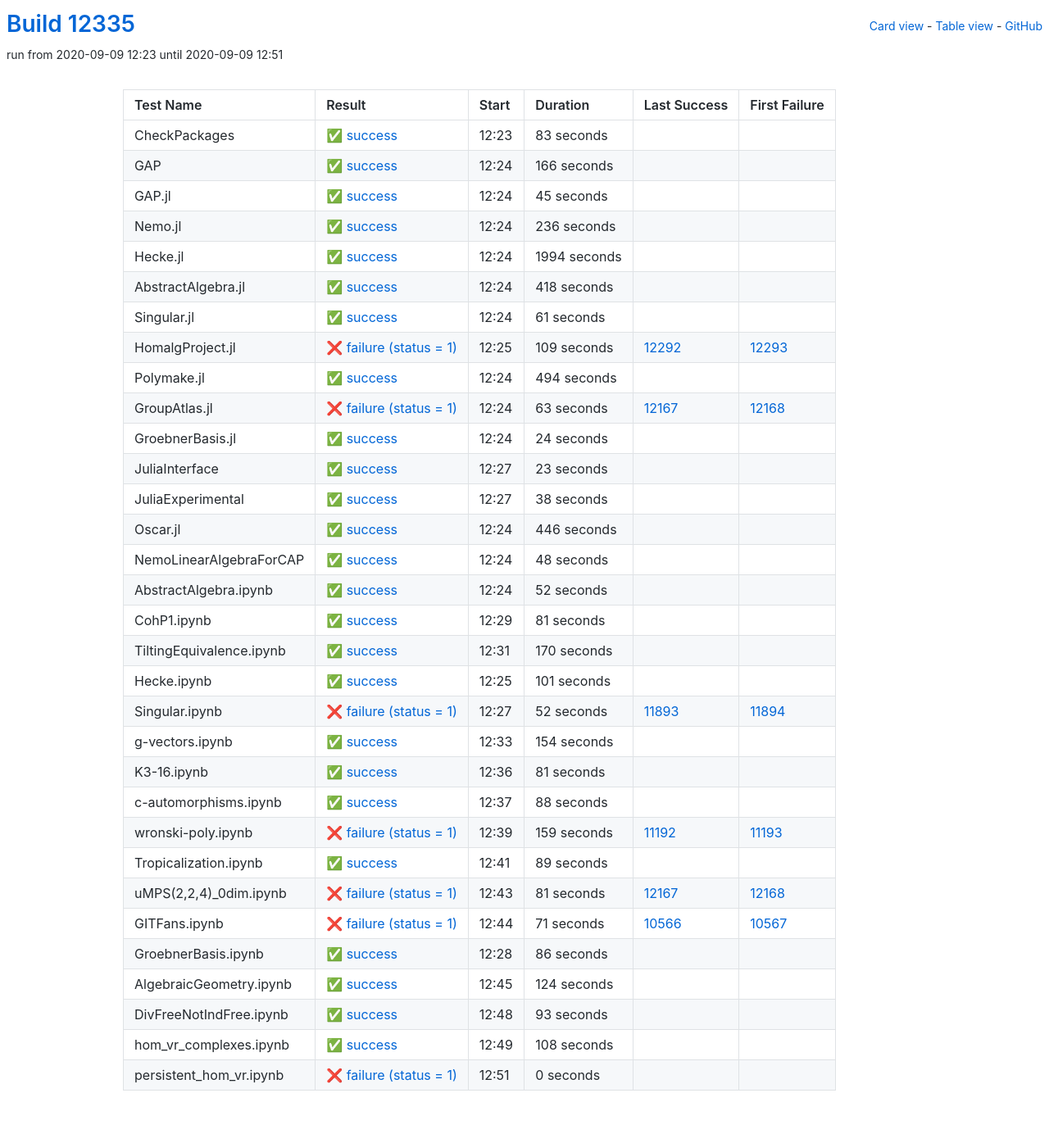
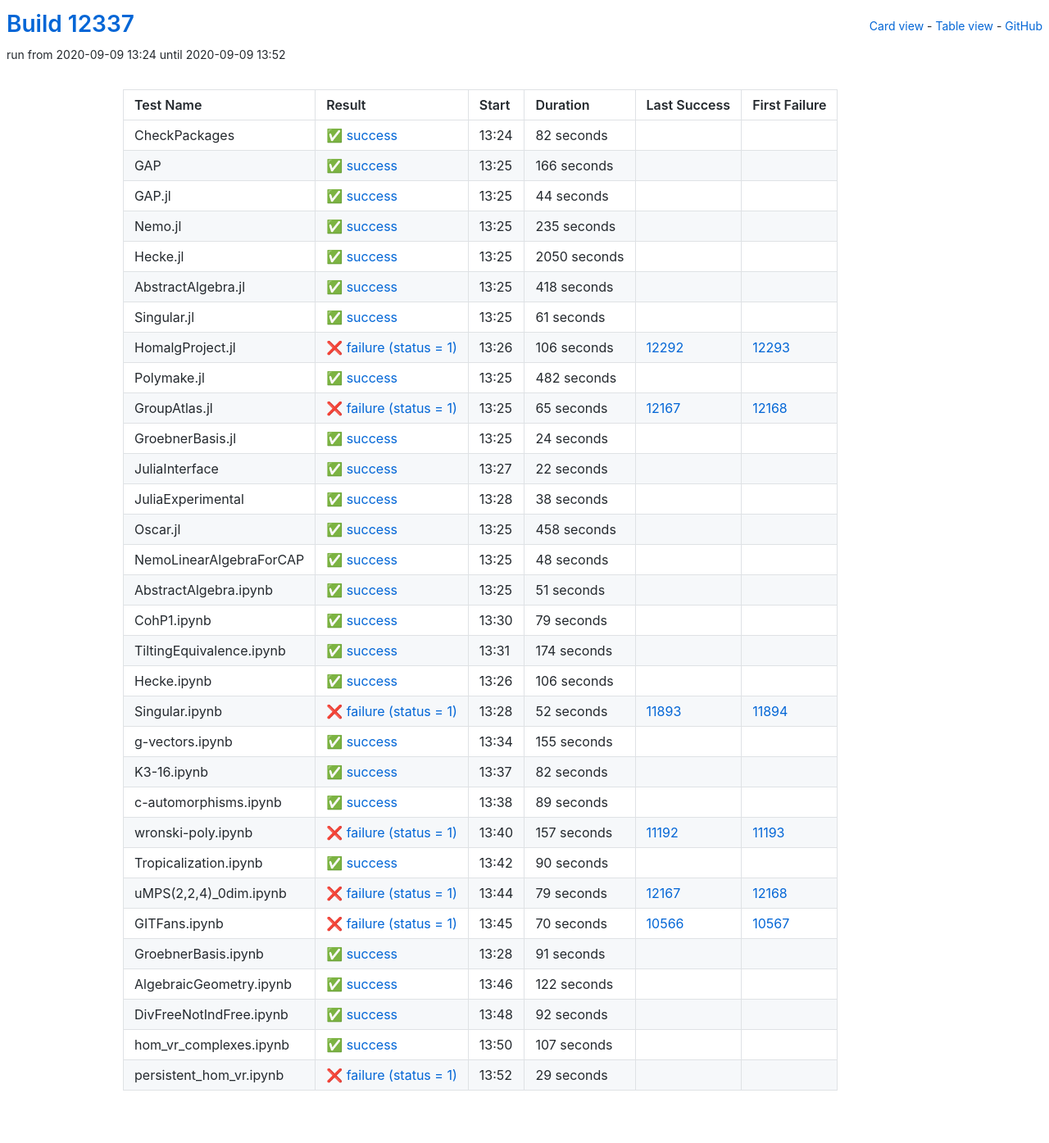
Before and after one commit to oscar-system/oscar-ci-status, a Jekyll site: the page built from table.html, in a window 1280 px wide. Shown: the whole page at 82% size. Built offline with Jekyll 4.4.1, drawn with Linux system fonts in a browser that asks for light colours.

Commit message:
Build #12337

```diff
--- a/_data/ci.yml
+++ b/_data/ci.yml
@@ -1,6 +1,6 @@
 ---
-build: 12335
-build_url: https://oscarci.mathematik.uni-kl.de/job/oscar/12335/
+build: 12337
+build_url: https://oscarci.mathematik.uni-kl.de/job/oscar/12337/
 job: oscar
 organization: oscar-system
 repo: oscar-ci-status
@@ -8,20 +8,20 @@ repourl: https://github.com/oscar-system/oscar-ci-status
 tests:
 - name: CheckPackages
   id: checkpackages
-  log: https://oscarci.mathematik.uni-kl.de/job/oscar/12335/artifact/logs/build-12335/CheckPackages.log
-  start: 2020-09-09 12:23
+  log: https://oscarci.mathematik.uni-kl.de/job/oscar/12337/artifact/logs/build-12337/CheckPackages.log
+  start: 2020-09-09 13:24
   success: true
   exitcode: 0
   status: success
-  duration: 83
+  duration: 82
   last_success: false
   last_success_url:
   first_failure: false
   first_failure_url:
 - name: GAP
   id: gap
-  log: https://oscarci.mathematik.uni-kl.de/job/oscar/12335/artifact/logs/build-12335/GAP.log
-  start: 2020-09-09 12:24
+  log: https://oscarci.mathematik.uni-kl.de/job/oscar/12337/artifact/logs/build-12337/GAP.log
+  start: 2020-09-09 13:25
   success: true
   exitcode: 0
   status: success
@@ -32,44 +32,44 @@ tests:
   first_failure_url:
 - name: GAP.jl
   id: gap-jl
-  log: https://oscarci.mathematik.uni-kl.de/job/oscar/12335/artifact/logs/build-12335/GAP.jl.log
-  start: 2020-09-09 12:24
+  log: https://oscarci.mathematik.uni-kl.de/job/oscar/12337/artifact/logs/build-12337/GAP.jl.log
+  start: 2020-09-09 13:25
   success: true
   exitcode: 0
   status: success
-  duration: 45
+  duration: 44
   last_success: false
   last_success_url:
   first_failure: false
   first_failure_url:
 - name: Nemo.jl
   id: nemo-jl
-  log: https://oscarci.mathematik.uni-kl.de/job/oscar/12335/artifact/logs/build-12335/Nemo.jl.log
-  start: 2020-09-09 12:24
+  log: https://oscarci.mathematik.uni-kl.de/job/oscar/12337/artifact/logs/build-12337/Nemo.jl.log
+  start: 2020-09-09 13:25
   success: true
   exitcode: 0
   status: success
-  duration: 236
+  duration: 235
   last_success: false
   last_success_url:
   first_failure: false
   first_failure_url:
 - name: Hecke.jl
   id: hecke-jl
-  log: https://oscarci.mathematik.uni-kl.de/job/oscar/12335/artifact/logs/build-12335/Hecke.jl.log
-  start: 2020-09-09 12:24
+  log: https://oscarci.mathematik.uni-kl.de/job/oscar/12337/artifact/logs/build-12337/Hecke.jl.log
+  start: 2020-09-09 13:25
   success: true
   exitcode: 0
   status: success
-  duration: 1994
+  duration: 2050
   last_success: false
   last_success_url:
   first_failure: false
   first_failure_url:
 - name: AbstractAlgebra.jl
   id: abstractalgebra-jl
-  log: https://oscarci.mathematik.uni-kl.de/job/oscar/12335/artifact/logs/build-12335/AbstractAlgebra.jl.log
-  start: 2020-09-09 12:24
+  log: https://oscarci.mathematik.uni-kl.de/job/oscar/12337/artifact/logs/build-12337/AbstractAlgebra.jl.log
+  start: 2020-09-09 13:25
   success: true
   exitcode: 0
   status: success
@@ -80,8 +80,8 @@ tests:
   first_failure_url:
 - name: Singular.jl
   id: singular-jl
-  log: https://oscarci.mathematik.uni-kl.de/job/oscar/12335/artifact/logs/build-12335/Singular.jl.log
-  start: 2020-09-09 12:24
+  log: https://oscarci.mathematik.uni-kl.de/job/oscar/12337/artifact/logs/build-12337/Singular.jl.log
+  start: 2020-09-09 13:25
   success: true
   exitcode: 0
   status: success
@@ -92,44 +92,44 @@ tests:
   first_failure_url:
 - name: HomalgProject.jl
   id: homalgproject-jl
-  log: https://oscarci.mathematik.uni-kl.de/job/oscar/12335/artifact/logs/build-12335/HomalgProject.jl.log
-  start: 2020-09-09 12:25
+  log: https://oscarci.mathematik.uni-kl.de/job/oscar/12337/artifact/logs/build-12337/HomalgProject.jl.log
+  start: 2020-09-09 13:26
   success: false
   exitcode: 1
   status: failure
-  duration: 109
+  duration: 106
   last_success: 12292
   last_success_url: https://oscarci.mathematik.uni-kl.de/job/oscar/12292/
   first_failure: 12293
   first_failure_url: https://oscarci.mathematik.uni-kl.de/job/oscar/12293/
 - name: Polymake.jl
   id: polymake-jl
-  log: https://oscarci.mathematik.uni-kl.de/job/oscar/12335/artifact/logs/build-12335/Polymake.jl.log
-  start: 2020-09-09 12:24
+  log: https://oscarci.mathematik.uni-kl.de/job/oscar/12337/artifact/logs/build-12337/Polymake.jl.log
+  start: 2020-09-09 13:25
   success: true
   exitcode: 0
   status: success
-  duration: 494
+  duration: 482
   last_success: false
   last_success_url:
   first_failure: false
   first_failure_url:
 - name: GroupAtlas.jl
   id: groupatlas-jl
-  log: https://oscarci.mathematik.uni-kl.de/job/oscar/12335/artifact/logs/build-12335/GroupAtlas.jl.log
-  start: 2020-09-09 12:24
+  log: https://oscarci.mathematik.uni-kl.de/job/oscar/12337/artifact/logs/build-12337/GroupAtlas.jl.log
+  start: 2020-09-09 13:25
   success: false
   exitcode: 1
   status: failure
-  duration: 63
+  duration: 65
   last_success: 12167
   last_success_url: https://oscarci.mathematik.uni-kl.de/job/oscar/12167/
   first_failure: 12168
   first_failure_url: https://oscarci.mathematik.uni-kl.de/job/oscar/12168/
 - name: GroebnerBasis.jl
   id: groebnerbasis-jl
-  log: https://oscarci.mathematik.uni-kl.de/job/oscar/12335/artifact/logs/build-12335/GroebnerBasis.jl.log
-  start: 2020-09-09 12:24
+  log: https://oscarci.mathematik.uni-kl.de/job/oscar/12337/artifact/logs/build-12337/GroebnerBasis.jl.log
+  start: 2020-09-09 13:25
   success: true
   exitcode: 0
   status: success
@@ -140,20 +140,20 @@ tests:
   first_failure_url:
 - name: JuliaInterface
   id: juliainterface
-  log: https://oscarci.mathematik.uni-kl.de/job/oscar/12335/artifact/logs/build-12335/JuliaInterface.log
-  start: 2020-09-09 12:27
+  log: https://oscarci.mathematik.uni-kl.de/job/oscar/12337/artifact/logs/build-12337/JuliaInterface.log
+  start: 2020-09-09 13:27
   success: true
   exitcode: 0
   status: success
-  duration: 23
+  duration: 22
   last_success: false
   last_success_url:
   first_failure: false
   first_failure_url:
 - name: JuliaExperimental
   id: juliaexperimental
-  log: https://oscarci.mathematik.uni-kl.de/job/oscar/12335/artifact/logs/build-12335/JuliaExperimental.log
-  start: 2020-09-09 12:27
+  log: https://oscarci.mathematik.uni-kl.de/job/oscar/12337/artifact/logs/build-12337/JuliaExperimental.log
+  start: 2020-09-09 13:28
   success: true
   exitcode: 0
   status: success
@@ -164,20 +164,20 @@ tests:
   first_failure_url:
 - name: Oscar.jl
   id: oscar-jl
-  log: https://oscarci.mathematik.uni-kl.de/job/oscar/12335/artifact/logs/build-12335/Oscar.jl.log
-  start: 2020-09-09 12:24
+  log: https://oscarci.mathematik.uni-kl.de/job/oscar/12337/artifact/logs/build-12337/Oscar.jl.log
+  start: 2020-09-09 13:25
   success: true
   exitcode: 0
   status: success
-  duration: 446
+  duration: 458
   last_success: false
   last_success_url:
   first_failure: false
   first_failure_url:
 - name: NemoLinearAlgebraForCAP
   id: nemolinearalgebraforcap
-  log: https://oscarci.mathematik.uni-kl.de/job/oscar/12335/artifact/logs/build-12335/NemoLinearAlgebraForCAP.log
-  start: 2020-09-09 12:24
+  log: https://oscarci.mathematik.uni-kl.de/job/oscar/12337/artifact/logs/build-12337/NemoLinearAlgebraForCAP.log
+  start: 2020-09-09 13:25
   success: true
   exitcode: 0
   status: success
@@ -188,56 +188,56 @@ tests:
   first_failure_url:
 - name: AbstractAlgebra.ipynb
   id: abstractalgebra-ipynb
-  log: https://oscarci.mathematik.uni-kl.de/job/oscar/12335/artifact/logs/build-12335/AbstractAlgebra.ipynb.log
-  start: 2020-09-09 12:24
+  log: https://oscarci.mathematik.uni-kl.de/job/oscar/12337/artifact/logs/build-12337/AbstractAlgebra.ipynb.log
+  start: 2020-09-09 13:25
   success: true
   exitcode: 0
   status: success
-  duration: 52
+  duration: 51
   last_success: false
   last_success_url:
   first_failure: false
   first_failure_url:
 - name: CohP1.ipynb
   id: cohp1-ipynb
-  log: https://oscarci.mathematik.uni-kl.de/job/oscar/12335/artifact/logs/build-12335/CohP1.ipynb.log
-  start: 2020-09-09 12:29
+  log: https://oscarci.mathematik.uni-kl.de/job/oscar/12337/artifact/logs/build-12337/CohP1.ipynb.log
+  start: 2020-09-09 13:30
   success: true
   exitcode: 0
   status: success
-  duration: 81
+  duration: 79
   last_success: false
   last_success_url:
   first_failure: false
   first_failure_url:
 - name: TiltingEquivalence.ipynb
   id: tiltingequivalence-ipynb
-  log: https://oscarci.mathematik.uni-kl.de/job/oscar/12335/artifact/logs/build-12335/TiltingEquivalence.ipynb.log
-  start: 2020-09-09 12:31
+  log: https://oscarci.mathematik.uni-kl.de/job/oscar/12337/artifact/logs/build-12337/TiltingEquivalence.ipynb.log
+  start: 2020-09-09 13:31
   success: true
   exitcode: 0
   status: success
-  duration: 170
+  duration: 174
   last_success: false
   last_success_url:
   first_failure: false
   first_failure_url:
 - name: Hecke.ipynb
   id: hecke-ipynb
-  log: https://oscarci.mathematik.uni-kl.de/job/oscar/12335/artifact/logs/build-12335/Hecke.ipynb.log
-  start: 2020-09-09 12:25
+  log: https://oscarci.mathematik.uni-kl.de/job/oscar/12337/artifact/logs/build-12337/Hecke.ipynb.log
+  start: 2020-09-09 13:26
   success: true
   exitcode: 0
   status: success
-  duration: 101
+  duration: 106
   last_success: false
   last_success_url:
   first_failure: false
   first_failure_url:
 - name: Singular.ipynb
   id: singular-ipynb
-  log: https://oscarci.mathematik.uni-kl.de/job/oscar/12335/artifact/logs/build-12335/Singular.ipynb.log
-  start: 2020-09-09 12:27
+  log: https://oscarci.mathematik.uni-kl.de/job/oscar/12337/artifact/logs/build-12337/Singular.ipynb.log
+  start: 2020-09-09 13:28
   success: false
   exitcode: 1
   status: failure
@@ -248,56 +248,32 @@ tests:
   first_failure_url: https://oscarci.mathematik.uni-kl.de/job/oscar/11894/
 - name: g-vectors.ipynb
   id: g-vectors-ipynb
-  log: https://oscarci.mathematik.uni-kl.de/job/oscar/12335/artifact/logs/build-12335/g-vectors.ipynb.log
-  start: 2020-09-09 12:33
+  log: https://oscarci.mathematik.uni-kl.de/job/oscar/12337/artifact/logs/build-12337/g-vectors.ipynb.log
+  start: 2020-09-09 13:34
   success: true
   exitcode: 0
   status: success
-  duration: 154
+  duration: 155
   last_success: false
   last_success_url:
   first_failure: false
   first_failure_url:
 - name: K3-16.ipynb
   id: k3-16-ipynb
-  log: https://oscarci.mathematik.uni-kl.de/job/oscar/12335/artifact/logs/build-12335/K3-16.ipynb.log
-  start: 2020-09-09 12:36
+  log: https://oscarci.mathematik.uni-kl.de/job/oscar/12337/artifact/logs/build-12337/K3-16.ipynb.log
+  start: 2020-09-09 13:37
   success: true
   exitcode: 0
   status: success
-  duration: 81
+  duration: 82
   last_success: false
   last_success_url:
   first_failure: false
   first_failure_url:
 - name: c-automorphisms.ipynb
   id: c-automorphisms-ipynb
-  log: https://oscarci.mathematik.uni-kl.de/job/oscar/12335/artifact/logs/build-12335/c-automorphisms.ipynb.log
-  start: 2020-09-09 12:37
-  success: true
-  exitcode: 0
-  status: success
-  duration: 88
-  last_success: false
-  last_success_url:
-  first_failure: false
-  first_failure_url:
-- name: wronski-poly.ipynb
-  id: wronski-poly-ipynb
-  log: https://oscarci.mathematik.uni-kl.de/job/oscar/12335/artifact/logs/build-12335/wronski-poly.ipynb.log
-  start: 2020-09-09 12:39
-  success: false
-  exitcode: 1
-  status: failure
-  duration: 159
-  last_success: 11192
-  last_success_url: https://oscarci.mathematik.uni-kl.de/job/oscar/11192/
-  first_failure: 11193
-  first_failure_url: https://oscarci.mathematik.uni-kl.de/job/oscar/11193/
-- name: Tropicalization.ipynb
-  id: tropicalization-ipynb
-  log: https://oscarci.mathematik.uni-kl.de/job/oscar/12335/artifact/logs/build-12335/Tropicalization.ipynb.log
-  start: 2020-09-09 12:41
+  log: https://oscarci.mathematik.uni-kl.de/job/oscar/12337/artifact/logs/build-12337/c-automorphisms.ipynb.log
+  start: 2020-09-09 13:38
   success: true
   exitcode: 0
   status: success
@@ -306,86 +282,110 @@ tests:
   last_success_url:
   first_failure: false
   first_failure_url:
-- name: uMPS(2,2,4)_0dim.ipynb
-  id: umps-2-2-4-0dim-ipynb
-  log: https://oscarci.mathematik.uni-kl.de/job/oscar/12335/artifact/logs/build-12335/uMPS-2-2-4-_0dim.ipynb.log
-  start: 2020-09-09 12:43
+- name: wronski-poly.ipynb
+  id: wronski-poly-ipynb
+  log: https://oscarci.mathematik.uni-kl.de/job/oscar/12337/artifact/logs/build-12337/wronski-poly.ipynb.log
+  start: 2020-09-09 13:40
   success: false
   exitcode: 1
   status: failure
-  duration: 81
+  duration: 157
+  last_success: 11192
+  last_success_url: https://oscarci.mathematik.uni-kl.de/job/oscar/11192/
+  first_failure: 11193
+  first_failure_url: https://oscarci.mathematik.uni-kl.de/job/oscar/11193/
+- name: Tropicalization.ipynb
+  id: tropicalization-ipynb
+  log: https://oscarci.mathematik.uni-kl.de/job/oscar/12337/artifact/logs/build-12337/Tropicalization.ipynb.log
+  start: 2020-09-09 13:42
+  success: true
+  exitcode: 0
+  status: success
+  duration: 90
+  last_success: false
+  last_success_url:
+  first_failure: false
+  first_failure_url:
+- name: uMPS(2,2,4)_0dim.ipynb
+  id: umps-2-2-4-0dim-ipynb
+  log: https://oscarci.mathematik.uni-kl.de/job/oscar/12337/artifact/logs/build-12337/uMPS-2-2-4-_0dim.ipynb.log
+  start: 2020-09-09 13:44
+  success: false
+  exitcode: 1
+  status: failure
+  duration: 79
   last_success: 12167
   last_success_url: https://oscarci.mathematik.uni-kl.de/job/oscar/12167/
   first_failure: 12168
   first_failure_url: https://oscarci.mathematik.uni-kl.de/job/oscar/12168/
 - name: GITFans.ipynb
   id: gitfans-ipynb
-  log: https://oscarci.mathematik.uni-kl.de/job/oscar/12335/artifact/logs/build-12335/GITFans.ipynb.log
-  start: 2020-09-09 12:44
+  log: https://oscarci.mathematik.uni-kl.de/job/oscar/12337/artifact/logs/build-12337/GITFans.ipynb.log
+  start: 2020-09-09 13:45
   success: false
   exitcode: 1
   status: failure
-  duration: 71
+  duration: 70
   last_success: 10566
   last_success_url: https://oscarci.mathematik.uni-kl.de/job/oscar/10566/
   first_failure: 10567
   first_failure_url: https://oscarci.mathematik.uni-kl.de/job/oscar/10567/
 - name: GroebnerBasis.ipynb
   id: groebnerbasis-ipynb
-  log: https://oscarci.mathematik.uni-kl.de/job/oscar/12335/artifact/logs/build-12335/GroebnerBasis.ipynb.log
-  start: 2020-09-09 12:28
+  log: https://oscarci.mathematik.uni-kl.de/job/oscar/12337/artifact/logs/build-12337/GroebnerBasis.ipynb.log
+  start: 2020-09-09 13:28
   success: true
   exitcode: 0
   status: success
-  duration: 86
+  duration: 91
   last_success: false
   last_success_url:
   first_failure: false
   first_failure_url:
 - name: AlgebraicGeometry.ipynb
   id: algebraicgeometry-ipynb
-  log: https://oscarci.mathematik.uni-kl.de/job/oscar/12335/artifact/logs/build-12335/AlgebraicGeometry.ipynb.log
-  start: 2020-09-09 12:45
+  log: https://oscarci.mathematik.uni-kl.de/job/oscar/12337/artifact/logs/build-12337/AlgebraicGeometry.ipynb.log
+  start: 2020-09-09 13:46
   success: true
   exitcode: 0
   status: success
-  duration: 124
+  duration: 122
   last_success: false
   last_success_url:
   first_failure: false
   first_failure_url:
 - name: DivFreeNotIndFree.ipynb
   id: divfreenotindfree-ipynb
-  log: https://oscarci.mathematik.uni-kl.de/job/oscar/12335/artifact/logs/build-12335/DivFreeNotIndFree.ipynb.log
-  start: 2020-09-09 12:48
+  log: https://oscarci.mathematik.uni-kl.de/job/oscar/12337/artifact/logs/build-12337/DivFreeNotIndFree.ipynb.log
+  start: 2020-09-09 13:48
   success: true
   exitcode: 0
   status: success
-  duration: 93
+  duration: 92
   last_success: false
   last_success_url:
   first_failure: false
   first_failure_url:
 - name: hom_vr_complexes.ipynb
   id: hom-vr-complexes-ipynb
-  log: https://oscarci.mathematik.uni-kl.de/job/oscar/12335/artifact/logs/build-12335/hom_vr_complexes.ipynb.log
-  start: 2020-09-09 12:49
+  log: https://oscarci.mathematik.uni-kl.de/job/oscar/12337/artifact/logs/build-12337/hom_vr_complexes.ipynb.log
+  start: 2020-09-09 13:50
   success: true
   exitcode: 0
   status: success
-  duration: 108
+  duration: 107
   last_success: false
   last_success_url:
   first_failure: false
   first_failure_url:
 - name: persistent_hom_vr.ipynb
   id: persistent-hom-vr-ipynb
-  log: https://oscarci.mathematik.uni-kl.de/job/oscar/12335/artifact/logs/build-12335/persistent_hom_vr.ipynb.log
-  start: 2020-09-09 12:51
+  log: https://oscarci.mathematik.uni-kl.de/job/oscar/12337/artifact/logs/build-12337/persistent_hom_vr.ipynb.log
+  start: 2020-09-09 13:52
   success: false
   exitcode: 1
   status: failure
-  duration: 0
+  duration: 29
   last_success: false
   last_success_url:
   first_failure: false
```
Also changed, not shown: README.md.
